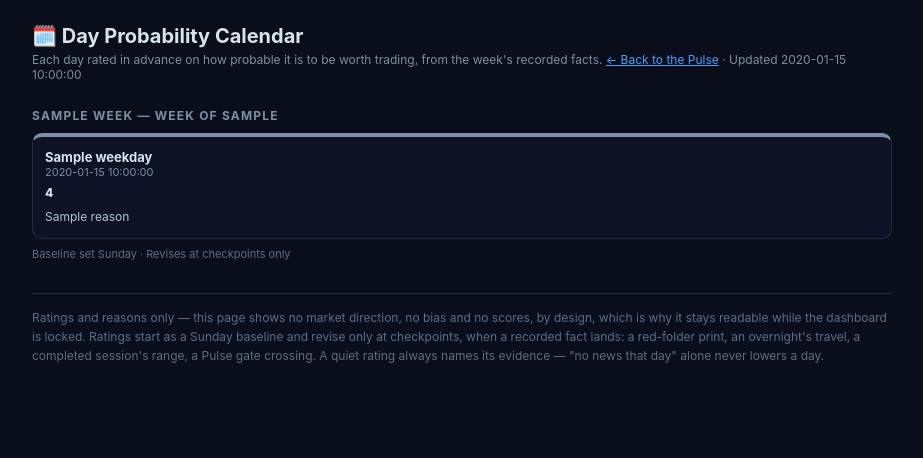
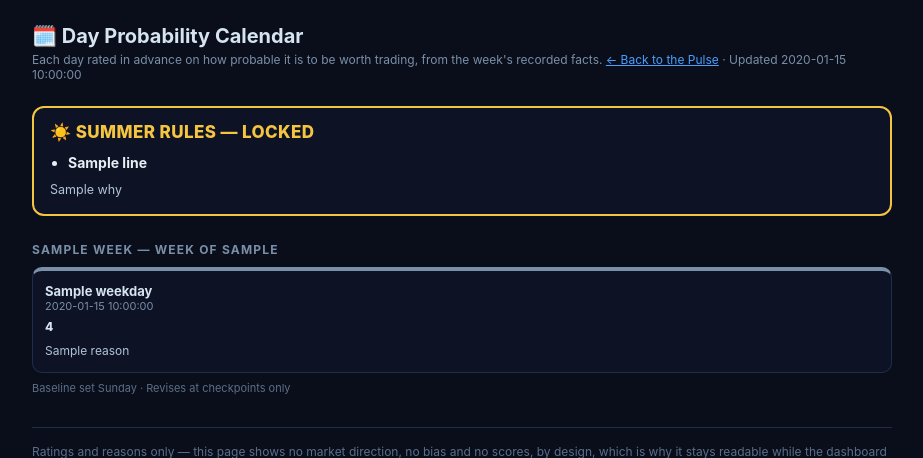
Before and after one commit to Pierrehennednant/the-pulse, a Flask app: template ui/templates/calendar.html in a window 1280 px wide. Shown: the top 458 px of the page, without its empty margins (178-1101 px from the left). Run offline with Flask 3, Linux system fonts and the light colour scheme; the template is opened without the code that fills it: most values are stand-ins (such as "Sample title", 1, 10 or a date in 2020).

Commit message:
Summer mode (locked plan 2026-11-09): calendar.html

```diff
--- a/ui/templates/calendar.html
+++ b/ui/templates/calendar.html
@@ -69,6 +69,16 @@
         {% if cal %} · Updated {{ cal.updated_label }}{% endif %}
     </div>
 
+    {% if cal and cal.summer_banner %}
+    <div style="border:2px solid #f5c542;border-radius:12px;padding:14px 16px;margin:14px 0 6px;background:#0d1224;">
+        <div style="font-weight:800;font-size:17px;letter-spacing:.4px;color:#f5c542;">☀️ SUMMER RULES — LOCKED</div>
+        <ul style="margin:10px 0 8px;padding-left:18px;font-weight:700;font-size:14px;line-height:1.5;color:#e8eef4;">
+            {% for line in cal.summer_banner.lines %}<li>{{ line }}</li>{% endfor %}
+        </ul>
+        <div style="font-size:12.5px;color:#b0c4d8;line-height:1.5;">{{ cal.summer_banner.why }}</div>
+    </div>
+    {% endif %}
+
     {% if not cal %}
         <div class="day-block"><div class="db-reasons">Calendar unavailable right now — try again in a few minutes.</div></div>
     {% else %}
```
